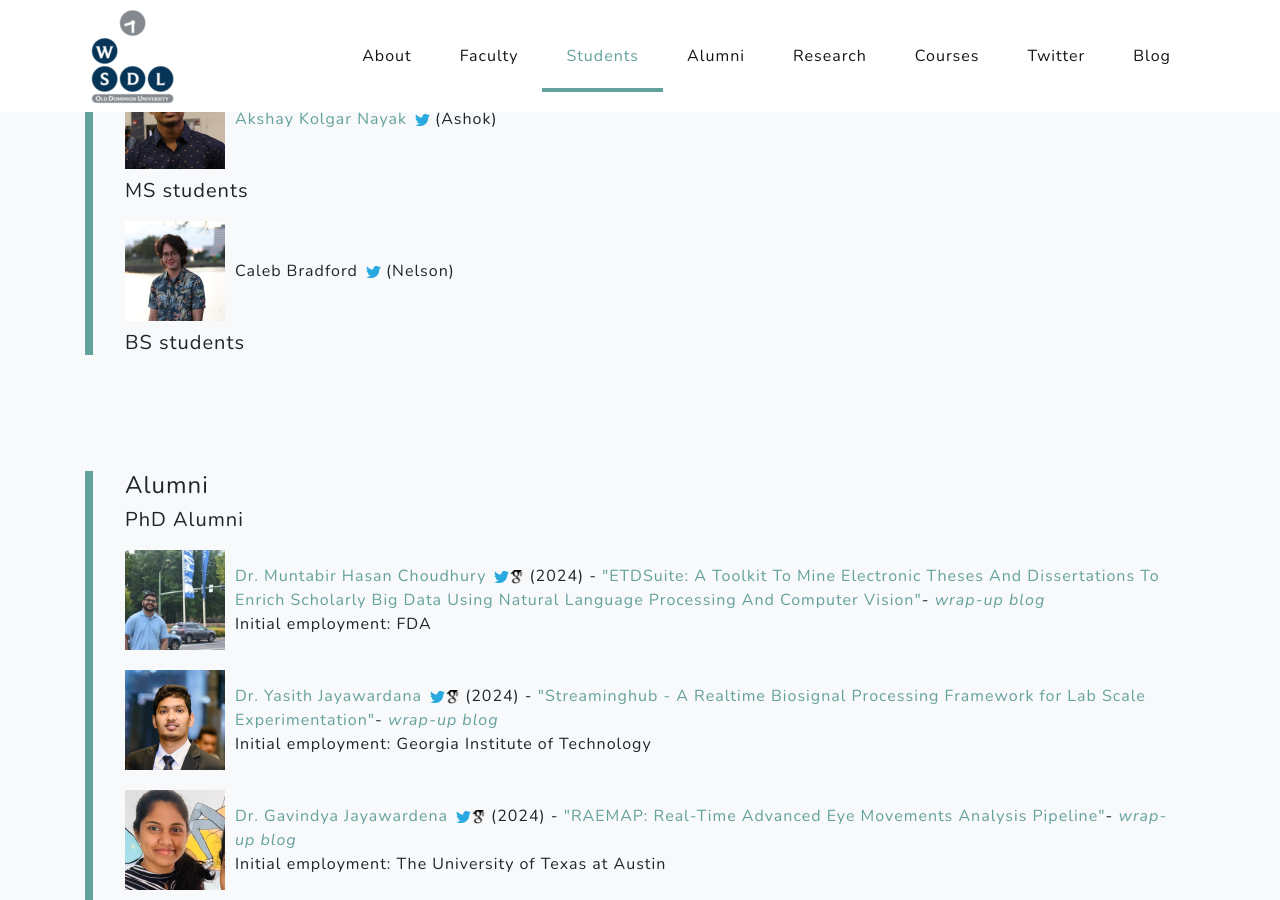
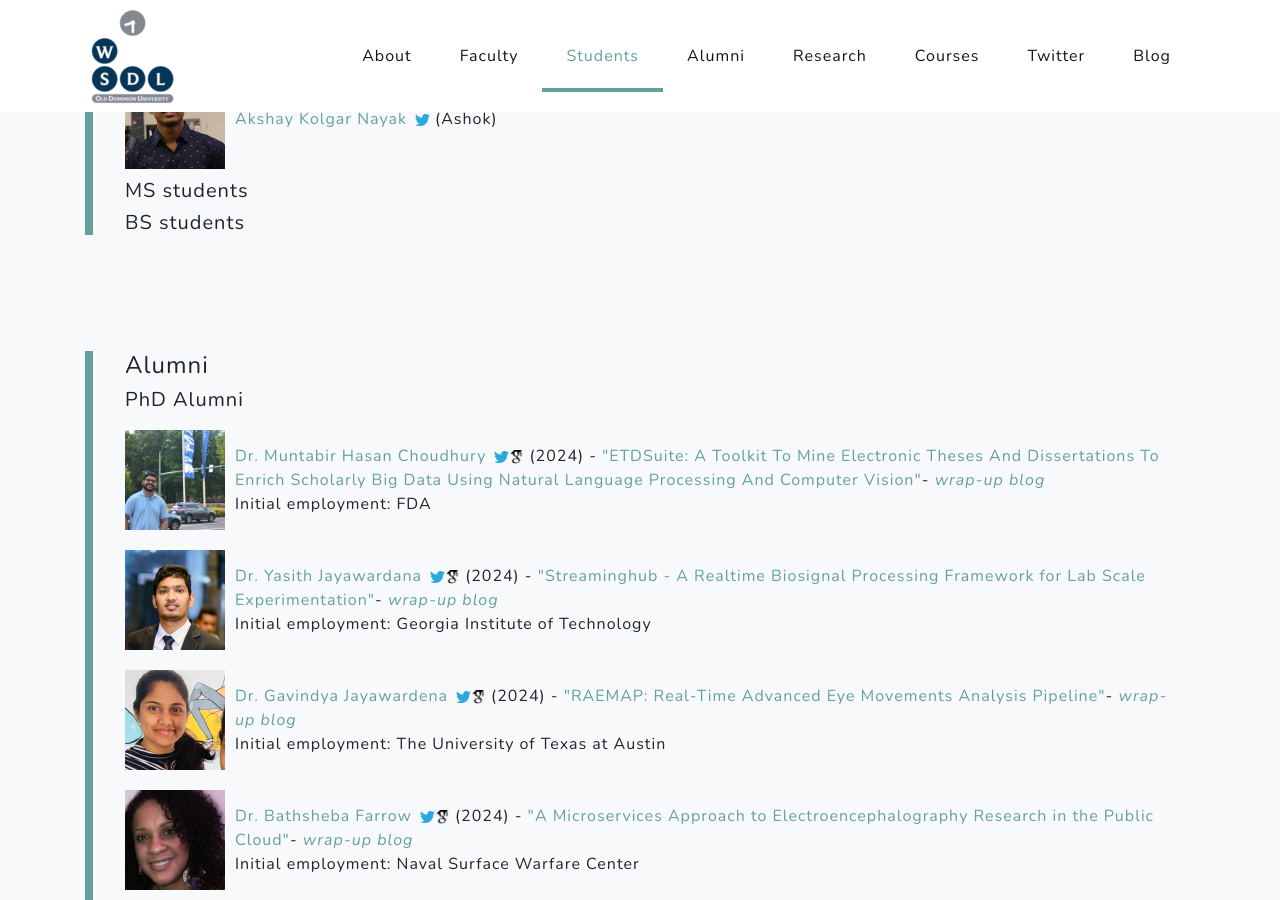
Before and after one commit to oduwsdl/oduwsdl.github.io, a Jekyll site: the page built from index.html, in a window 1280 px wide and 900 px high, scrolled down 5218 px. Built offline with Jekyll 4.4.1, drawn with Linux system fonts in a browser that asks for light colours; nearby versions of some CDN libraries.

Commit message:
Update students.yml
remove Caleb Bradford from MS students

```diff
--- a/_data/students.yml
+++ b/_data/students.yml
@@ -144,8 +144,5 @@ phd:
 
 ms:
 
-- name: Caleb Bradford
-  twitter_handle: calebkbradford
-  advisor: Nelson
 
 bs:
```
